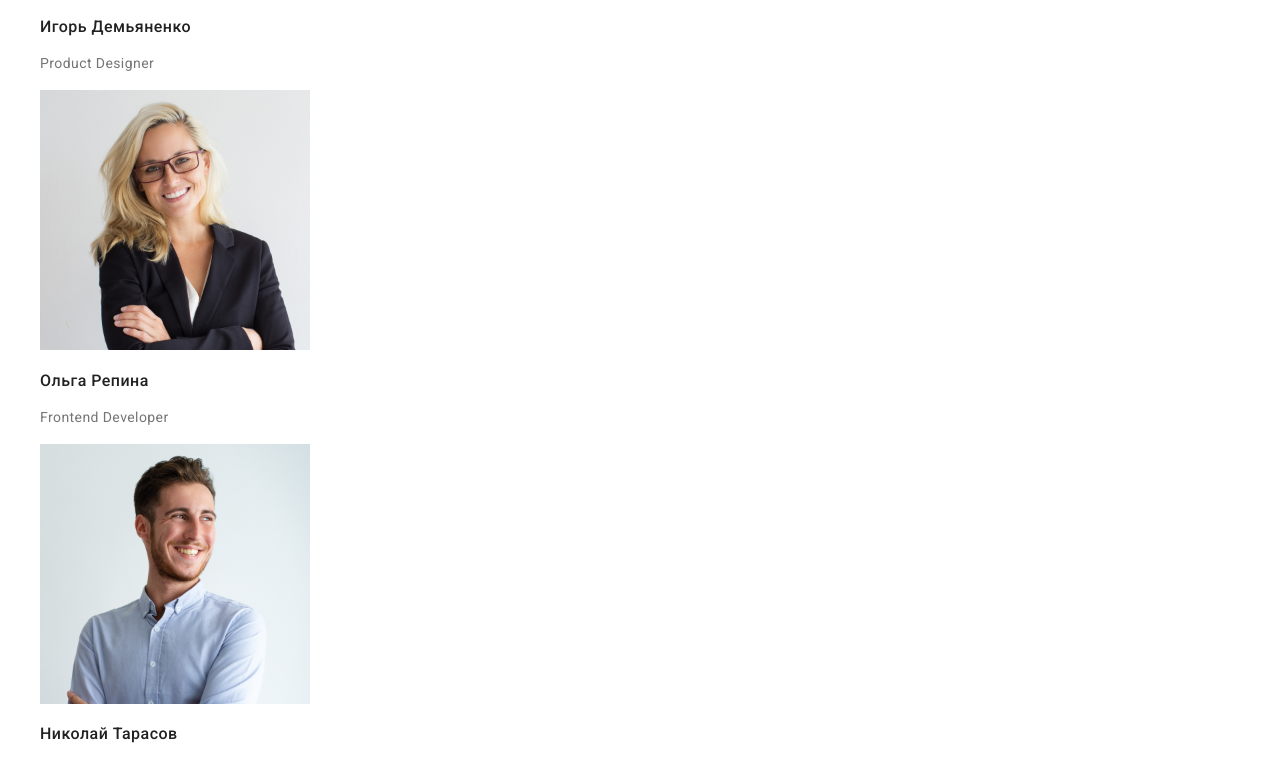
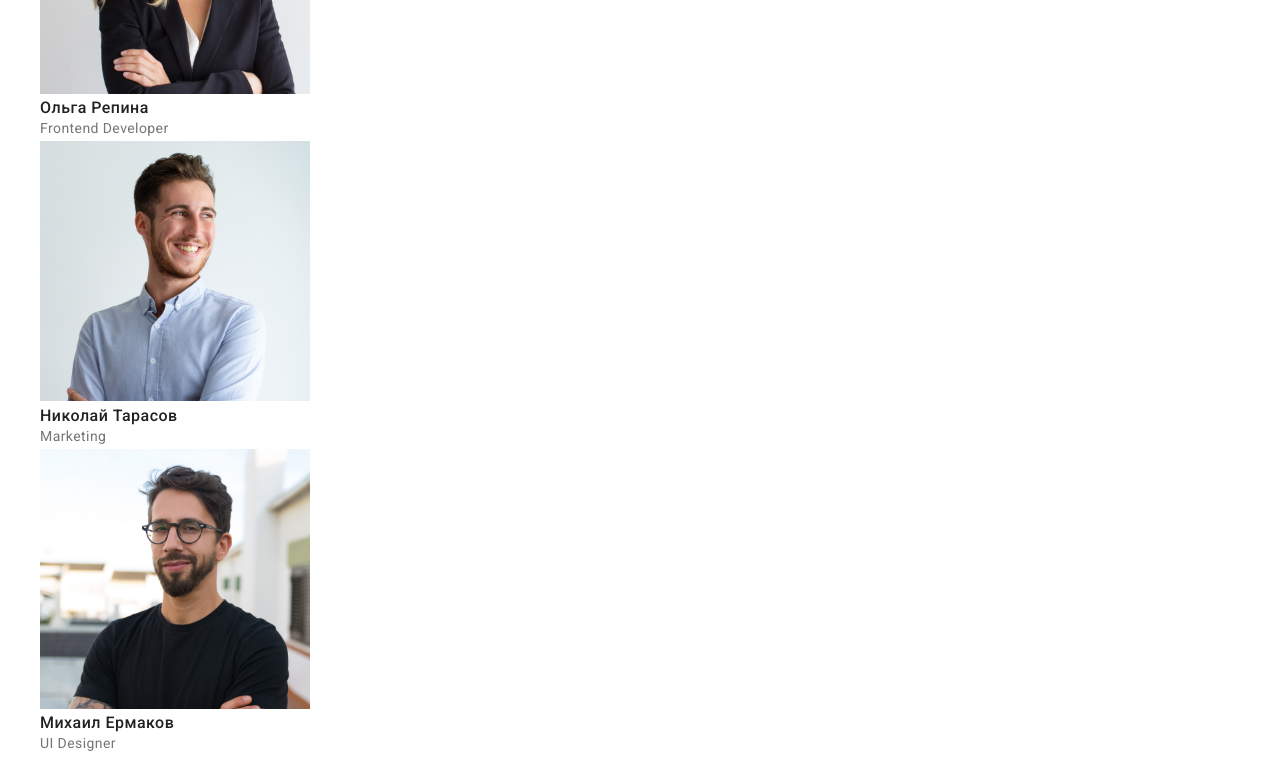
Before and after one commit to ViktoryAm/goit-markup-hw-03, a plain HTML site: page index.html in a window 1280 px wide. Shown: the part 1962-2725 px from the top of the page. Drawn offline with nearby package versions, Linux system fonts and the light colour scheme.

Commit message:
Update styles.css
Reset margin (h1-h6, p)

```diff
--- a/css/styles.css
+++ b/css/styles.css
@@ -14,7 +14,10 @@
 .list {
     list-style: none;
 }
-
+h1, h2, h3, h4, h5, h6, p {
+    margin-top: 0;
+    margin-bottom: 0;
+}
 
 /*Глобальный стиль*/
 
```
